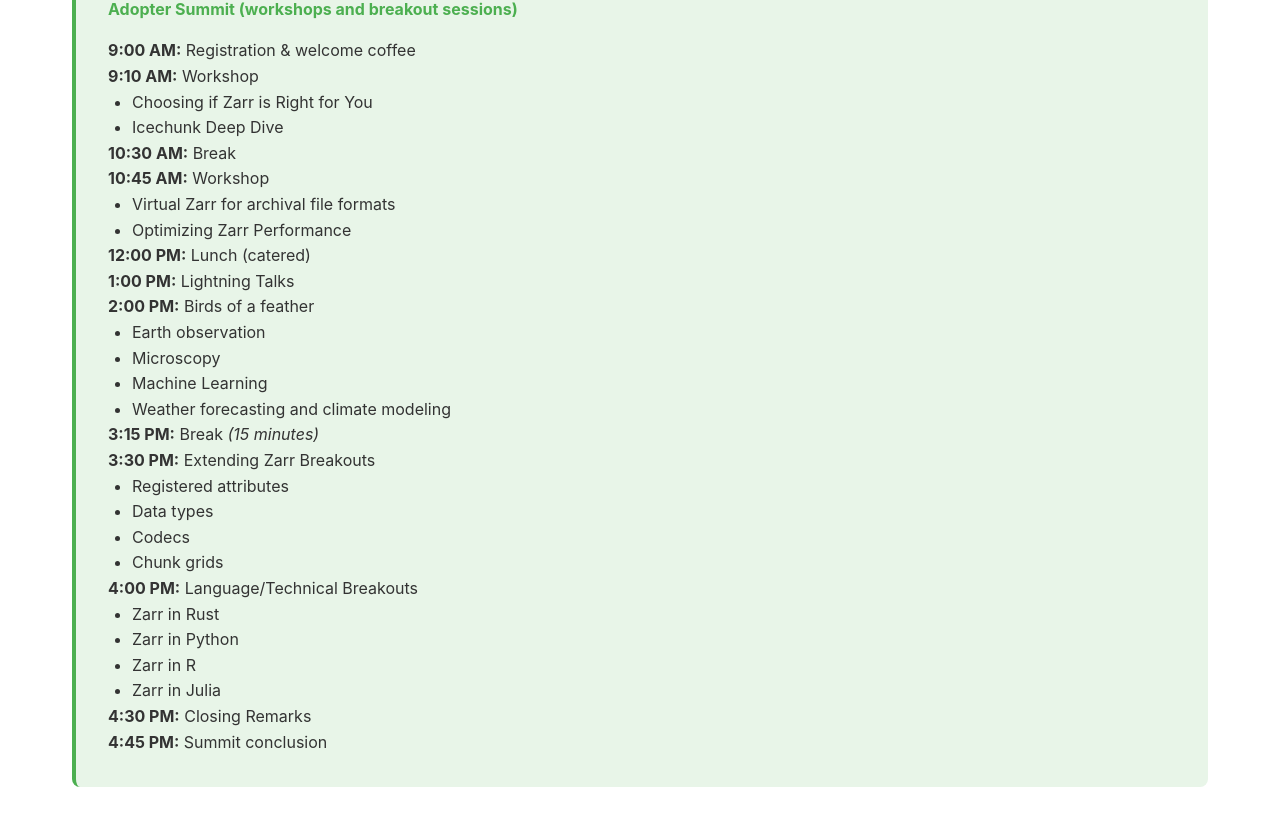
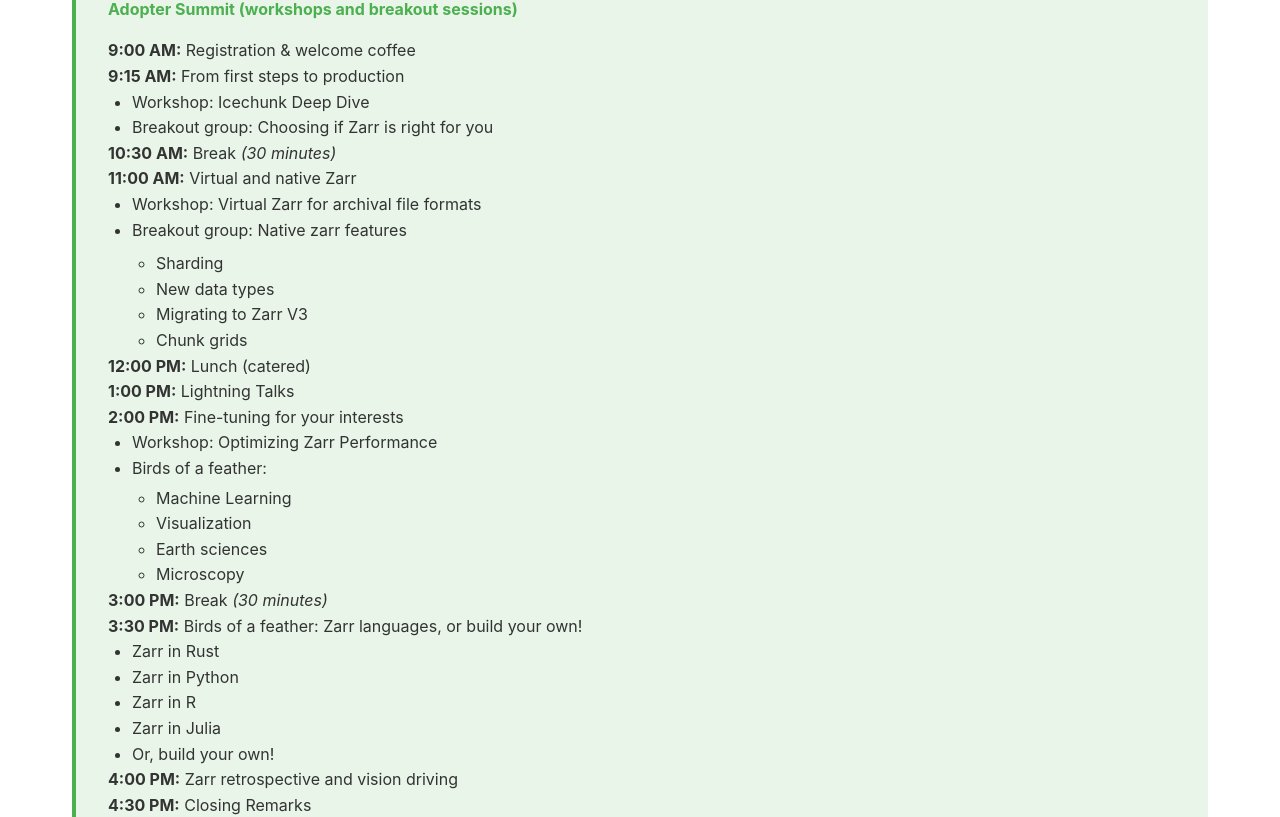
Before and after one commit to zarr-developers/zarr-summit-2025, a Next.js app: page /zarr-summit-2025/schedule in a window 1280 px wide. Shown: the part 1950-2767 px from the top of the page. Built offline with nearby package versions, Linux system fonts and the light colour scheme.

Commit message:
Update Friday's schedule for longer breaks and more discussion (#21)

```diff
--- a/app/schedule/page.tsx
+++ b/app/schedule/page.tsx
@@ -207,11 +207,13 @@
                   Visualization
                 </li>
                 <li>
-                  Tina Odaka - Grid4Earth: Unifying DGGS and Zarr for Scalable, Interoperable
-                  Earth Data for DestinE and Copernicus Sentinel Data
+                  Tina Odaka - Grid4Earth: Unifying DGGS and Zarr for Scalable,
+                  Interoperable Earth Data for DestinE and Copernicus Sentinel
+                  Data
                 </li>
                 <li>
-                  Emmanuel Mathot - EOPF Explorer. Expand Zarr for dynamic vizualization of Copernicus Sentinel Data
+                  Emmanuel Mathot - EOPF Explorer. Expand Zarr for dynamic
+                  vizualization of Copernicus Sentinel Data
                 </li>
               </ul>
               <p>
@@ -234,21 +236,29 @@
                 <strong>9:00 AM:</strong> Registration & welcome coffee
               </p>
               <p>
-                <strong>9:10 AM:</strong> Workshop
+                <strong>9:15 AM:</strong> From first steps to production
               </p>
               <ul style={{ marginLeft: "1.5rem" }}>
-                <li>Choosing if Zarr is Right for You</li>
-                <li>Icechunk Deep Dive</li>
+                <li>Workshop: Icechunk Deep Dive</li>
+                <li>Breakout group: Choosing if Zarr is right for you</li>
               </ul>
               <p>
-                <strong>10:30 AM:</strong> Break
+                <strong>10:30 AM:</strong> Break <em>(30 minutes)</em>
               </p>
               <p>
-                <strong>10:45 AM:</strong> Workshop
+                <strong>11:00 AM:</strong> Virtual and native Zarr
               </p>
               <ul style={{ marginLeft: "1.5rem" }}>
-                <li>Virtual Zarr for archival file formats</li>
-                <li>Optimizing Zarr Performance</li>
+                <li>Workshop: Virtual Zarr for archival file formats</li>
+                <li>
+                  Breakout group: Native zarr features
+                  <ul style={{ marginLeft: "1.5rem", marginTop: "0.5rem" }}>
+                    <li>Sharding</li>
+                    <li>New data types</li>
+                    <li>Migrating to Zarr V3</li>
+                    <li>Chunk grids</li>
+                  </ul>
+                </li>
               </ul>
               <p>
                 <strong>12:00 PM:</strong> Lunch (catered)
@@ -257,35 +267,37 @@
                 <strong>1:00 PM:</strong> Lightning Talks
               </p>
               <p>
-                <strong>2:00 PM:</strong> Birds of a feather
+                <strong>2:00 PM:</strong> Fine-tuning for your interests
               </p>
               <ul style={{ marginLeft: "1.5rem" }}>
-                <li>Earth observation</li>
-                <li>Microscopy</li>
-                <li>Machine Learning</li>
-                <li>Weather forecasting and climate modeling</li>
+                <li>Workshop: Optimizing Zarr Performance</li>
+                <li>
+                  Birds of a feather:
+                  <ul style={{ marginLeft: "1.5rem", marginTop: "0.25rem" }}>
+                    <li>Machine Learning</li>
+                    <li>Visualization</li>
+                    <li>Earth sciences</li>
+                    <li>Microscopy</li>
+                  </ul>
+                </li>
               </ul>
               <p>
-                <strong>3:15 PM:</strong> Break <em>(15 minutes)</em>
+                <strong>3:00 PM:</strong> Break <em>(30 minutes)</em>
               </p>
               <p>
-                <strong>3:30 PM:</strong> Extending Zarr Breakouts
-              </p>
-              <ul style={{ marginLeft: "1.5rem" }}>
-                <li>Registered attributes</li>
-                <li>Data types</li>
-                <li>Codecs</li>
-                <li>Chunk grids</li>
-              </ul>
-              <p>
-                <strong>4:00 PM:</strong> Language/Technical Breakouts
+                <strong>3:30 PM:</strong> Birds of a feather: Zarr languages, or
+                build your own!
               </p>
               <ul style={{ marginLeft: "1.5rem" }}>
                 <li>Zarr in Rust</li>
                 <li>Zarr in Python</li>
                 <li>Zarr in R</li>
                 <li>Zarr in Julia</li>
+                <li>Or, build your own!</li>
               </ul>
+              <p>
+                <strong>4:00 PM:</strong> Zarr retrospective and vision driving
+              </p>
               <p>
                 <strong>4:30 PM:</strong> Closing Remarks
               </p>
```
